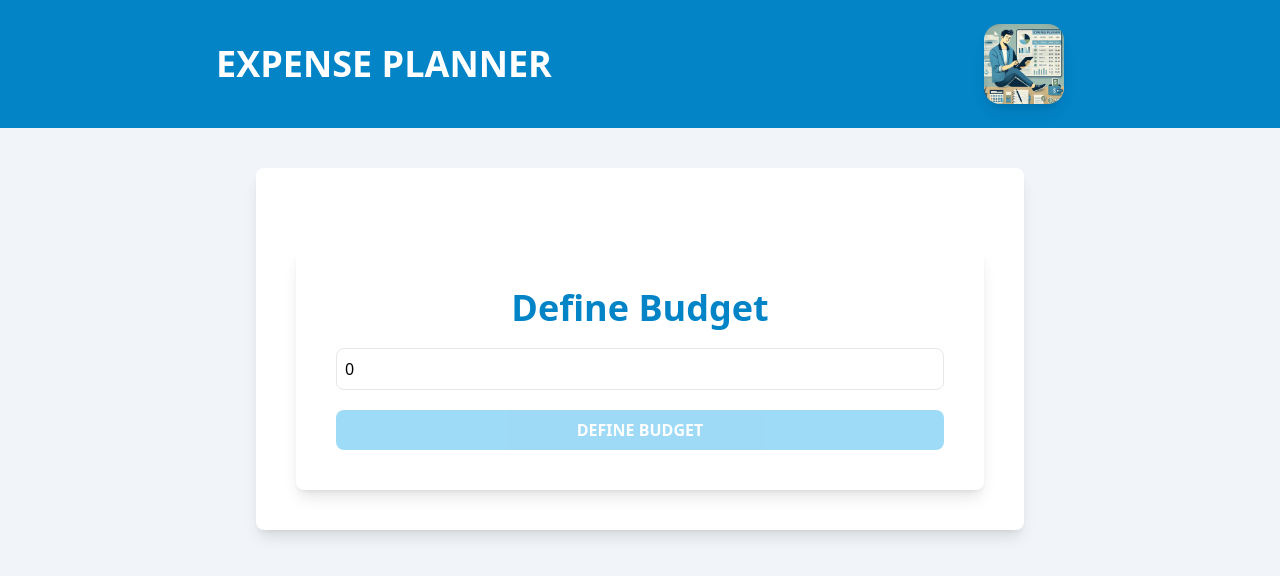
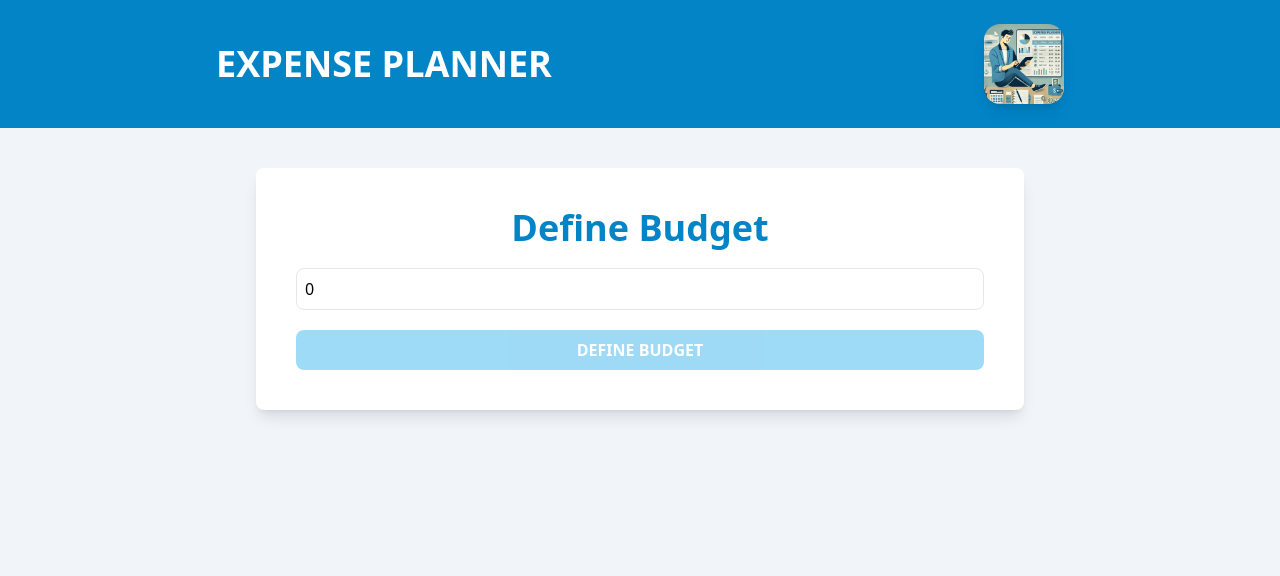
Before and after one commit to wichofly/cost-control, a React (Vite) app: page / in a window 1280 px wide. Shown: the top 576 px of the page. Built offline with nearby package versions, Linux system fonts and the light colour scheme.

Commit message:
feat: Conditionally displayed a component if it is budget is valid

```diff
--- a/src/components/BudgetForm.tsx
+++ b/src/components/BudgetForm.tsx
@@ -20,7 +20,6 @@ export const BudgetForm = () => {
   };
 
   return (
-    <section className="max-w-3xl mx-auto bg-white shadow-lg rounded-lg mt-10 p-10">
     <form className="space-y-5 text-center" onSubmit={handleSubmit}>
       <div className="flex flex-col space-y-5">
         <label
@@ -47,6 +46,5 @@ export const BudgetForm = () => {
         disabled={isValid}
       />
     </form>
-    </section>
   );
 };
--- /dev/null
+++ b/src/components/BudgetTracker.tsx
@@ -0,0 +1,3 @@
+export const BudgetTracker = () => {
+  return <div>More</div>;
+};
```
Lines whose indentation alone changed are shown as unchanged.
